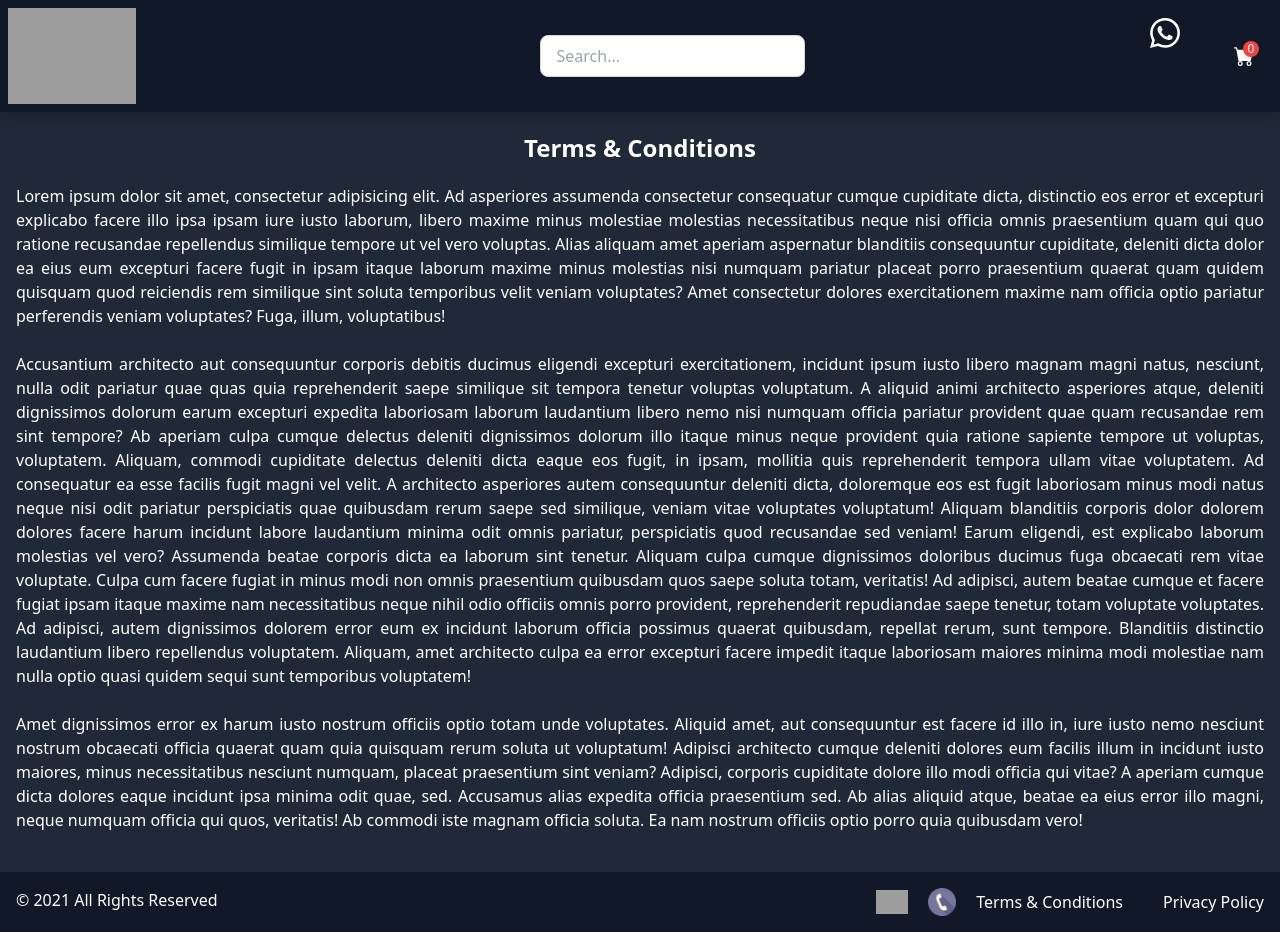
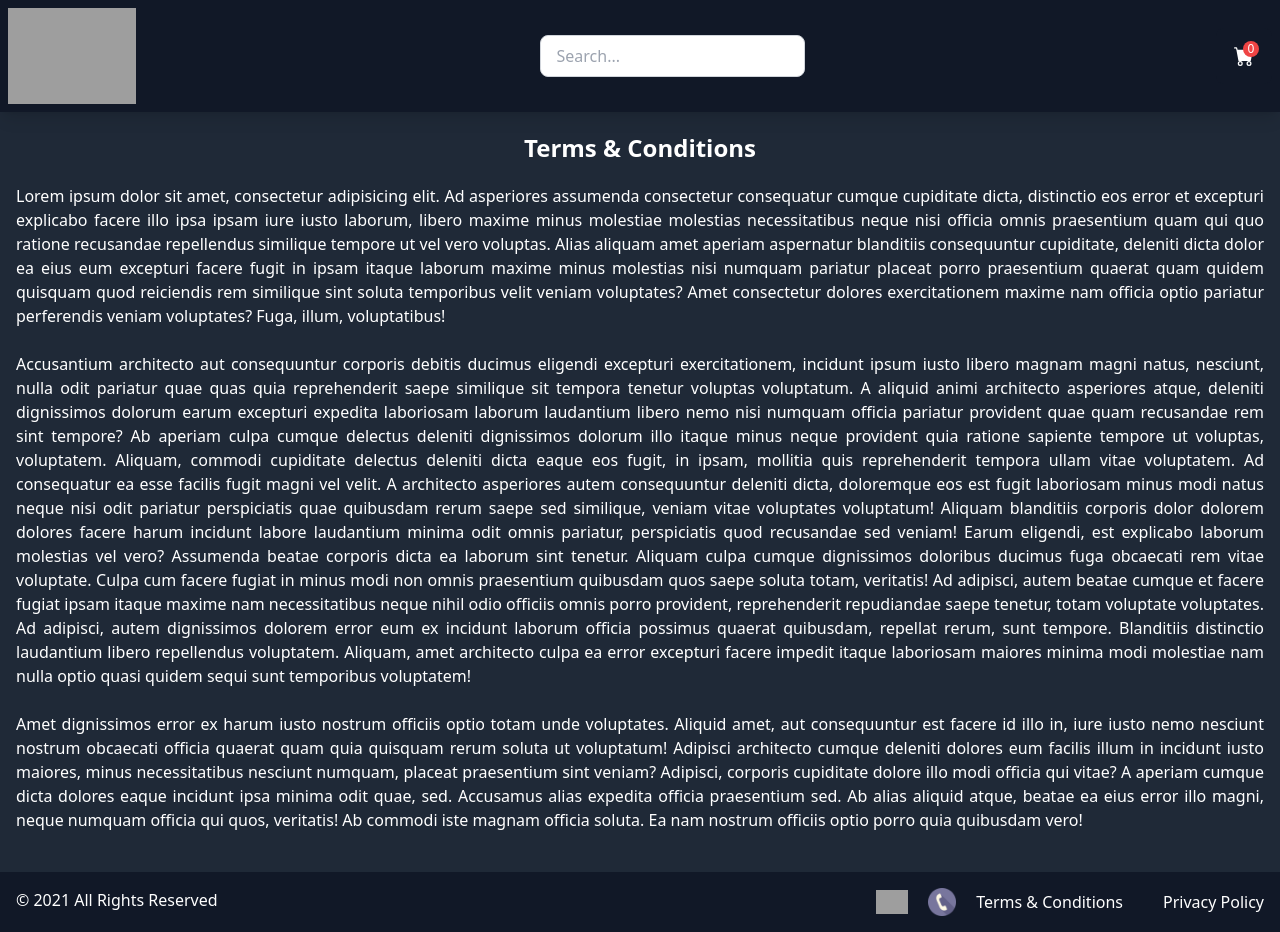
Before and after one commit to Zenith1997/client_project_001, a React (Create React App) app in the folder client/: page /terms in a window 1280 px wide. Built offline with nearby package versions, Linux system fonts and the light colour scheme; grey boxes are pictures that could not be loaded.

Commit message:
removed SiWhatsapp component from header

```diff
--- a/client/src/components/Header.jsx
+++ b/client/src/components/Header.jsx
@@ -1,6 +1,5 @@
 import React, { useEffect, useState } from 'react';
 import { BsCartFill } from "react-icons/bs";
-import { SiWhatsapp } from "react-icons/si"
 import { IoMdExit } from "react-icons/io";
 import { NavLink } from "react-router-dom";
 import { FaBars } from "react-icons/fa";
@@ -106,7 +105,6 @@ const Header = ({ setViewCart }) => {
                                 />
                             </button>
                         </div>
-                        <div className='absolute top-[18px] right-[100px] flex items-center justify-center'><Link to= {"/contact"} className="text-white text-3xl hover:text-gray-400"><SiWhatsapp /></Link></div>
                     </>
                 )}
             </div>
```
